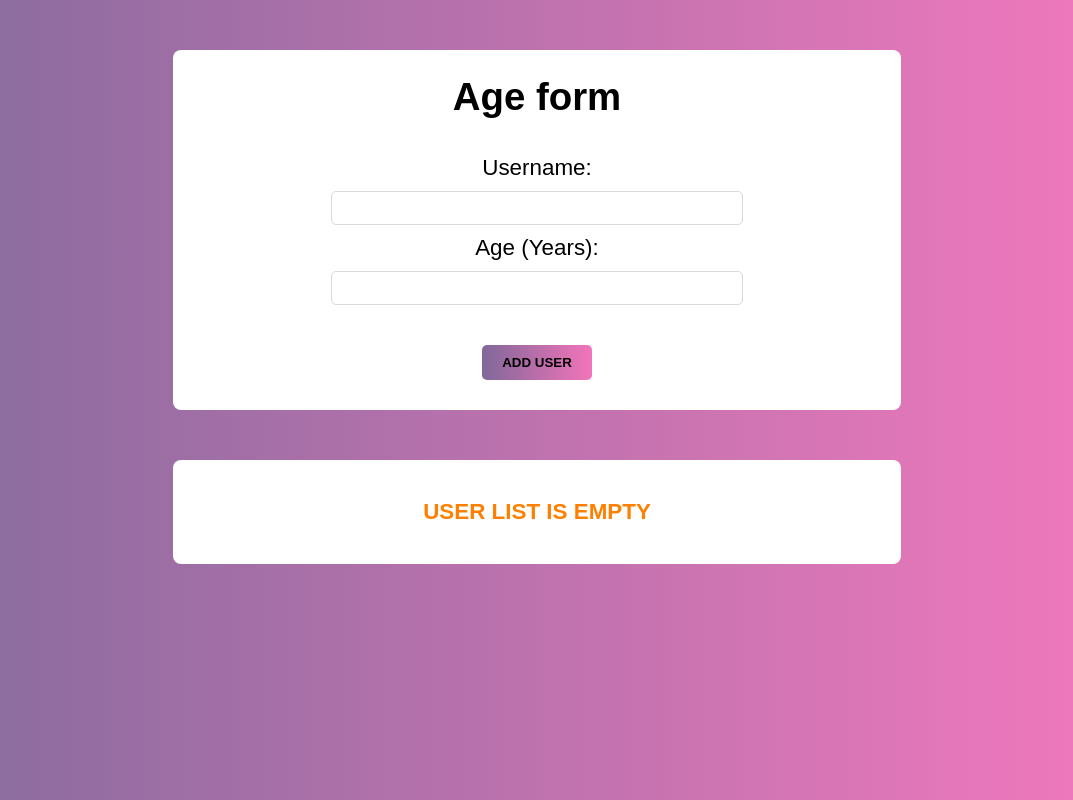
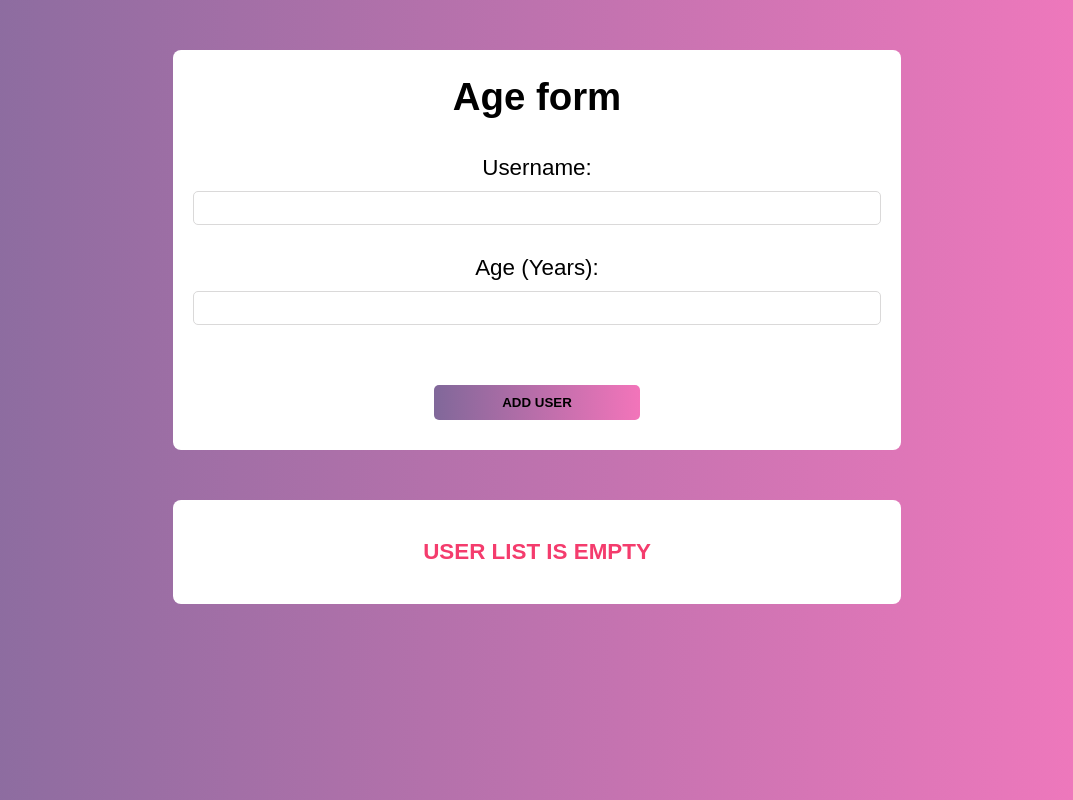
Before and after one commit to gabatk/age-form, a React (Create React App) app: page / in a window 1280 px wide. Shown: the whole page, without its empty margins (103-1176 px from the left). Built offline with nearby package versions, Linux system fonts and the light colour scheme.

Commit message:
Button element created.

```diff
--- /dev/null
+++ b/src/component/Button.css
@@ -0,0 +1,36 @@
+.btn {
+    position: relative;
+    overflow: hidden;
+    display: block;
+    width: 30%;
+    padding: 10px 20px;
+    margin: 40px auto 10px auto ;
+    font-weight: bold;
+    background-image: linear-gradient(90deg, #5f3f80c4, #f446a6b9);
+    border: none;
+    border-radius: 5px;
+    cursor: pointer;
+    text-transform: uppercase;
+}
+
+.btn::before,
+.btn::after {
+    display: block;
+    position: absolute;
+    content: '';
+    transition: .5s;
+    z-index: 10;
+}
+
+.btn::before {
+    top: -30px;
+    left: -130px;
+    height: 200%;
+    width: 100px;
+    background-image: linear-gradient(-90deg, rgba(255, 255, 255, .3), rgba(255, 255, 255, 0));
+    transform: rotate(20deg);
+}
+
+.btn:hover::before {
+    left: 130%;
+}
--- /dev/null
+++ b/src/component/Button.js
@@ -0,0 +1,15 @@
+import React from 'react';
+import './Button.css';
+
+const Button = props => {
+	return (
+		<button
+			className='btn'
+			type={props.type || 'button'}
+			onClick={props.onClick}>
+			{props.children}
+		</button>
+	);
+};
+
+export default Button;
--- a/src/component/FormPanel.css
+++ b/src/component/FormPanel.css
@@ -21,46 +21,3 @@
 .form__input:focus {
   background-color: #f6f0f4;
 }
-
-.btn {
-  position: relative;
-  overflow: hidden;
-  padding: 10px 20px;
-  margin: 40px 10px 10px 10px;
-  font-weight: bold;
-  background-image: linear-gradient(90deg, #5f3f80c4, #f446a6b9);
-  border: none;
-  border-radius: 5px;
-  cursor: pointer;
-  text-transform: uppercase;
-}
-
-.btn::before,
-.btn::after {
-  display: block;
-  position: absolute;
-  content: '';
-  transition: .5s;
-  z-index: 10;
-}
-
-.btn::before {
-  top: -30px;
-  left: -130px;
-  height: 200%;
-  width: 100px;
-  background-image: linear-gradient(-90deg, rgba(255, 255, 255, .3), rgba(255, 255, 255, 0));
-  transform: rotate(20deg);
-}
-
-.btn:hover::before {
-  left: 130%;
-}
-
-@media (min-width: 768px) {
-  .form__input {
-    margin: auto;
-    width: 60%;
-
-  }
-}
--- a/src/component/FormPanel.js
+++ b/src/component/FormPanel.js
@@ -1,6 +1,7 @@
 import React, { useState } from 'react';
 import AppHeader from './AppHeader';
 import Box from './Box';
+import Button from './Button';
 import './FormPanel.css';
 
 const FormPanel = props => {
@@ -14,7 +15,8 @@ const FormPanel = props => {
 		setAgeInput(event.target.value);
 	};
 
-	const submitFormHandler = () => {
+	const submitFormHandler = event => {
+		event.preventDefault();
 		const newUser = {
 			username: usernameInput,
 			age: ageInput,
@@ -28,7 +30,7 @@ const FormPanel = props => {
 	return (
 		<Box>
 			<AppHeader />
-			<form className='form__box'>
+			<form onSubmit={submitFormHandler} className='form__box'>
 				<label htmlFor='username' className='form__label'>
 					Username:
 				</label>
@@ -47,10 +49,8 @@ const FormPanel = props => {
 					className='form__input'
 					id='age'
 					onChange={getAgeData}></input>
+				<Button type='submit'>Add User</Button>
 			</form>
-			<button type='submit' className='btn' onClick={submitFormHandler}>
-				Add User
-			</button>
 		</Box>
 	);
 };
--- a/src/component/UsersData.css
+++ b/src/component/UsersData.css
@@ -8,8 +8,8 @@
 .user__list--empty {
     margin: 10px;
     font-size: 1.4rem;
-        font-weight: bold;
-    color: #ff8000;
+    font-weight: bold;
+    color: #f43c6d;
     text-align: center;
     text-transform: uppercase;
 }
```
